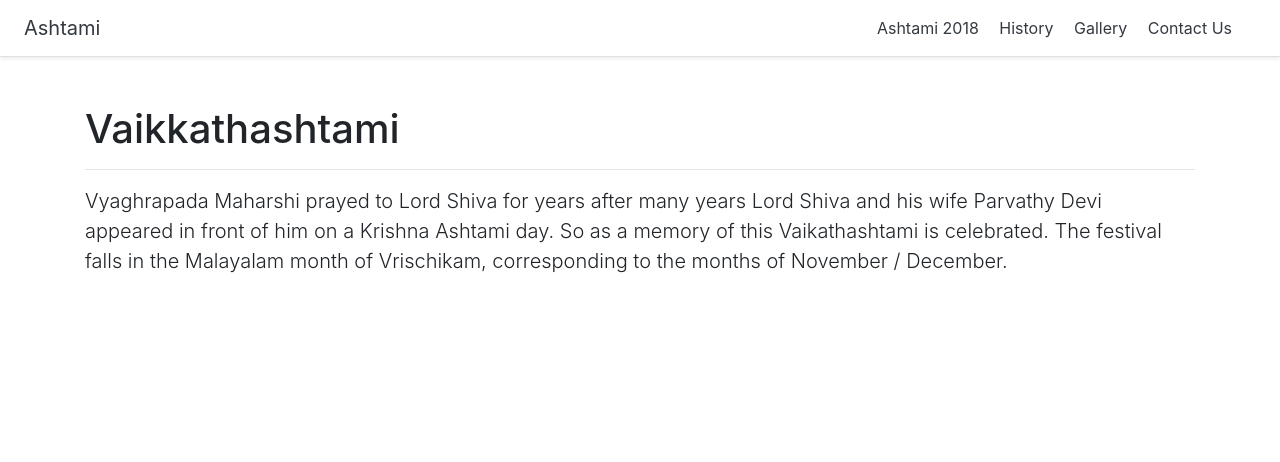
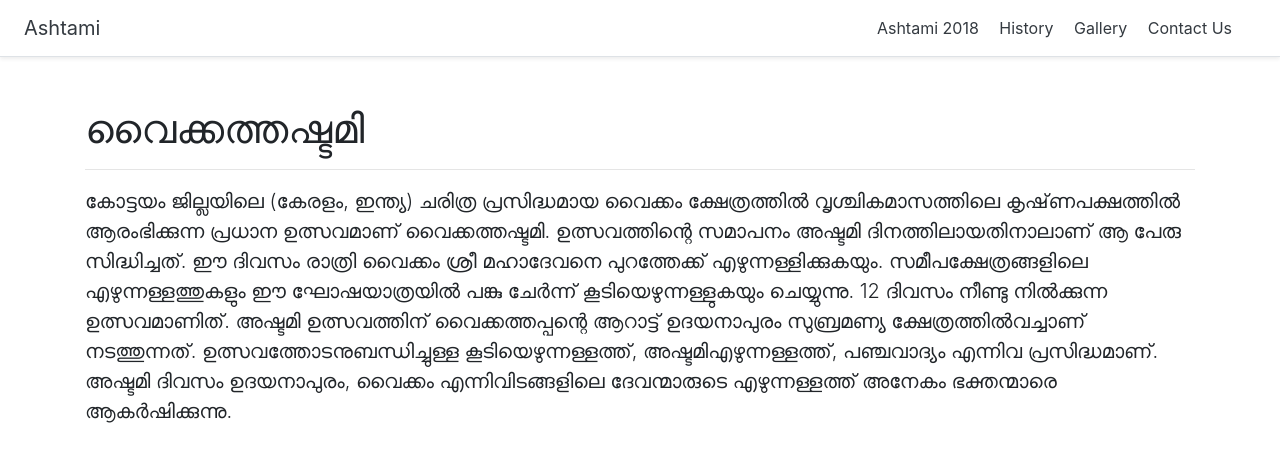
Before and after one commit to anuraj/ashtami.online, a Jekyll site: the page built from index.html, in a window 1280 px wide. Shown: the top 462 px of the page. Built offline with Jekyll 4.4.1, drawn with Linux system fonts in a browser that asks for light colours.

Commit message:
Changed to Malayalam

```diff
--- a/index.html
+++ b/index.html
@@ -3,8 +3,11 @@
 title: Ashtami
 ---
 <main role="main" class="container">
-    <h1 class="mt-5">Vaikkathashtami</h1> <hr/>
-    <p class="lead">Vyaghrapada Maharshi prayed to Lord Shiva for years after many years Lord Shiva and his wife Parvathy Devi
-        appeared in front of him on a Krishna Ashtami day. So as a memory of this Vaikathashtami is celebrated.
-        The festival falls in the Malayalam month of Vrischikam, corresponding to the months of November / December.</p>
+    <h1 class="mt-5">വൈക്കത്തഷ്ടമി</h1> <hr/>
+    <p class="lead">കോട്ടയം ജില്ലയിലെ (കേരളം, ഇന്ത്യ) ചരിത്ര പ്രസിദ്ധമായ വൈക്കം ക്ഷേത്രത്തിൽ വൃശ്ചികമാസത്തിലെ കൃഷ്‌ണപക്ഷത്തിൽ ആരംഭിക്കുന്ന പ്രധാന ഉത്സവമാണ് വൈക്കത്തഷ്ടമി.
+        ഉത്സവത്തിന്റെ സമാപനം അഷ്ടമി ദിനത്തിലായതിനാലാണ്‌ ആ പേരു സിദ്ധിച്ചത്. ഈ ദിവസം രാത്രി വൈക്കം ശ്രീ മഹാദേവനെ പുറത്തേക്ക് എഴുന്നള്ളിക്കുകയും.
+        സമീപക്ഷേത്രങ്ങളിലെ എഴുന്നള്ളത്തുകളും ഈ ഘോഷയാത്രയിൽ പങ്കു ചേർന്ന് കൂടിയെഴുന്നള്ളുകയും ചെയ്യുന്നു. 12 ദിവസം നീണ്ടു നിൽക്കുന്ന ഉത്സവമാണിത്.
+        അഷ്ടമി ഉത്സവത്തിന് വൈക്കത്തപ്പന്റെ ആറാട്ട് ഉദയനാപുരം സുബ്രമണ്യ ക്ഷേത്രത്തിൽവച്ചാണ് നടത്തുന്നത്.
+        ഉത്സവത്തോടനുബന്ധിച്ചുള്ള കൂടിയെഴുന്നള്ളത്ത്, അഷ്ടമിഎഴുന്നള്ളത്ത്, പഞ്ചവാദ്യം എന്നിവ പ്രസിദ്ധമാണ്.
+        അഷ്ടമി ദിവസം ഉദയനാപുരം, വൈക്കം എന്നിവിടങ്ങളിലെ ദേവന്മാരുടെ എഴുന്നള്ളത്ത് അനേകം ഭക്തന്മാരെ ആകർഷിക്കുന്നു.</p>
 </main>
```
